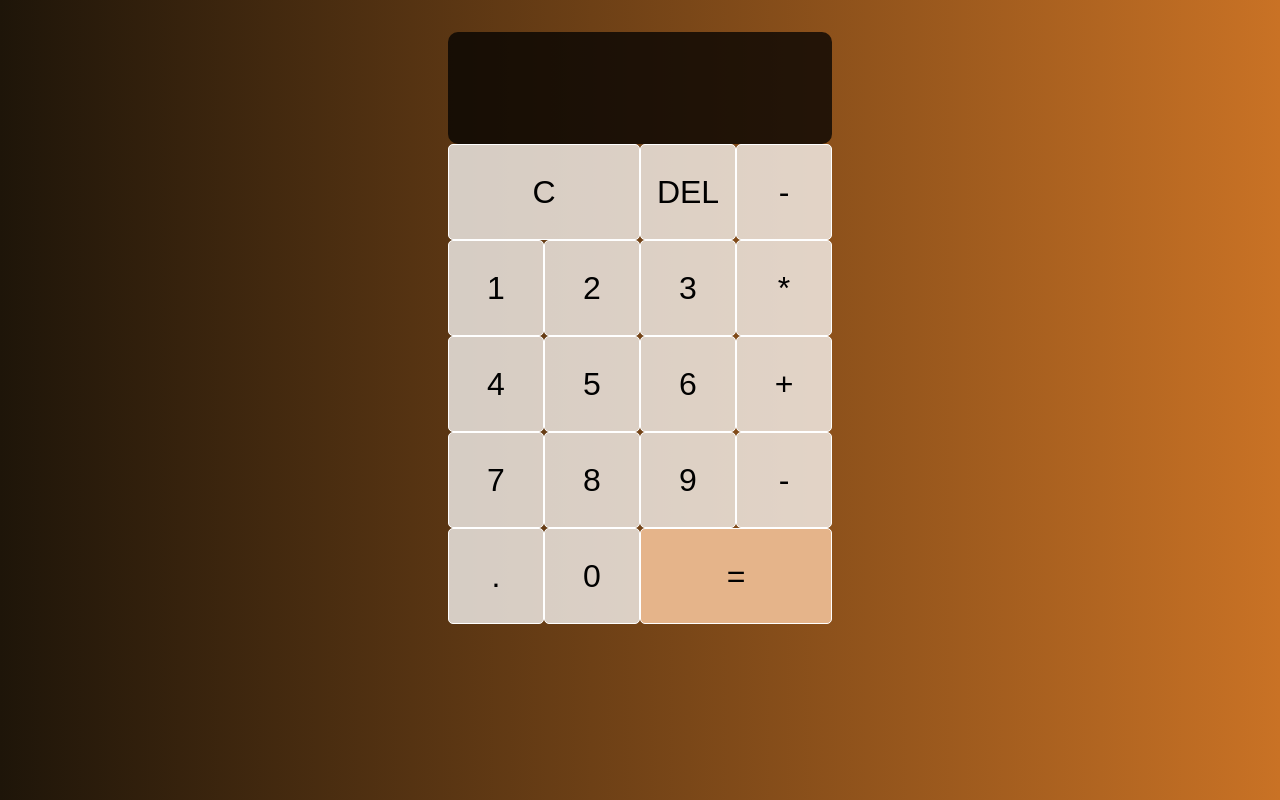
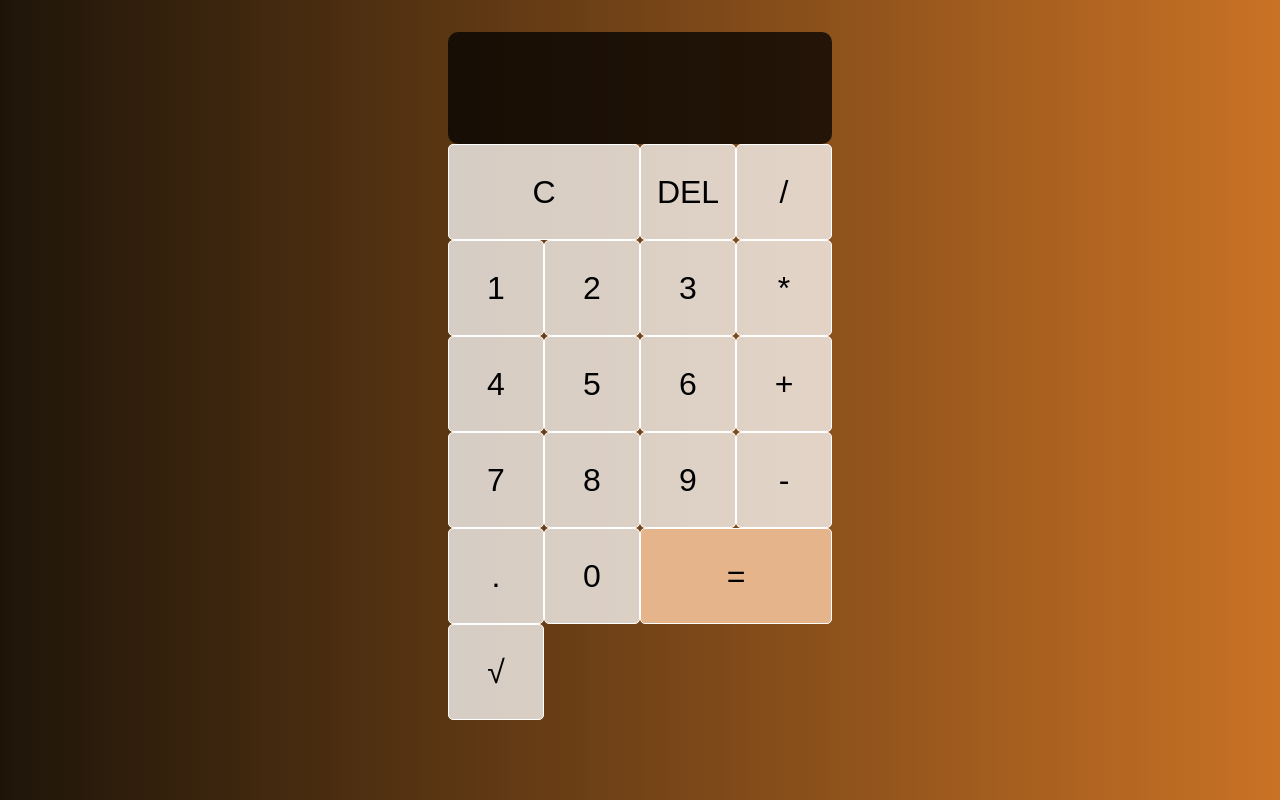
Before and after one commit to hasub0b/simplecalculator, a React (Create React App) app: page / in a window 1280 px wide. Built offline with nearby package versions, Linux system fonts and the light colour scheme.

Commit message:
Add sqrt

```diff
--- a/src/App.js
+++ b/src/App.js
@@ -9,6 +9,8 @@ export const ACTIONS = {
   CHOOSE_OPERATION: "choose-operation",
   CLEAR: "clear",
   EVALUATE: "EVALUATE",
+  SQRT: "sqrt"
+
 }
 
 function App() {
@@ -23,7 +25,7 @@ function App() {
   </div>
   <button className="span-two" onClick={() => dispatch({ type: ACTIONS.CLEAR })}>C</button>
   <button onClick={() => dispatch({ type: ACTIONS.DELETE })}>DEL</button>
-  <OperationBtn operation="-" dispatch={dispatch} />
+  <OperationBtn operation="/" dispatch={dispatch} />
   <NumberBtn digit="1" dispatch={dispatch} />
   <NumberBtn digit="2" dispatch={dispatch} />
   <NumberBtn digit="3" dispatch={dispatch} />
@@ -39,6 +41,7 @@ function App() {
   <NumberBtn digit="." dispatch={dispatch} />
   <NumberBtn digit="0" dispatch={dispatch} />
   <button className="span-two" id="eaquals" onClick={() => dispatch({ type: ACTIONS.EVALUATE })}>=</button>
+  <button onClick={() => dispatch({ type: ACTIONS.SQRT})}>√</button>
 </div>
   );
 }
@@ -127,6 +130,20 @@ function reducer(state, {type, payload}){
         operation: null,
         currentOperand: evaluate(state),
       }
+
+    case ACTIONS.SQRT:
+      if(
+        state.currentOperand == null
+      ){
+        return state
+      }
+
+      return{
+        ...state,
+        overwrite: true,
+        currentOperand: Math.sqrt(parseFloat(state.currentOperand))
+      }
+
     }
 }
 
@@ -145,7 +162,7 @@ function evaluate({ currentOperand, previousOperand, operation }) {
     case "*":
       computation = prev * current
       break
-    case "÷":
+    case "/":
       computation = prev / current
       break
   }
--- a/src/styles.css
+++ b/src/styles.css
@@ -19,7 +19,7 @@
     margin-top: 2rem;
     justify-content: center;
     grid-template-columns: repeat(4, 6rem);
-    grid-template-rows: minmax(7rem, auto) repeat(5, 6rem);
+    grid-template-rows: minmax(7rem, auto) repeat(6, 6rem);
   }
 
   .calculator-grid > button {
```
